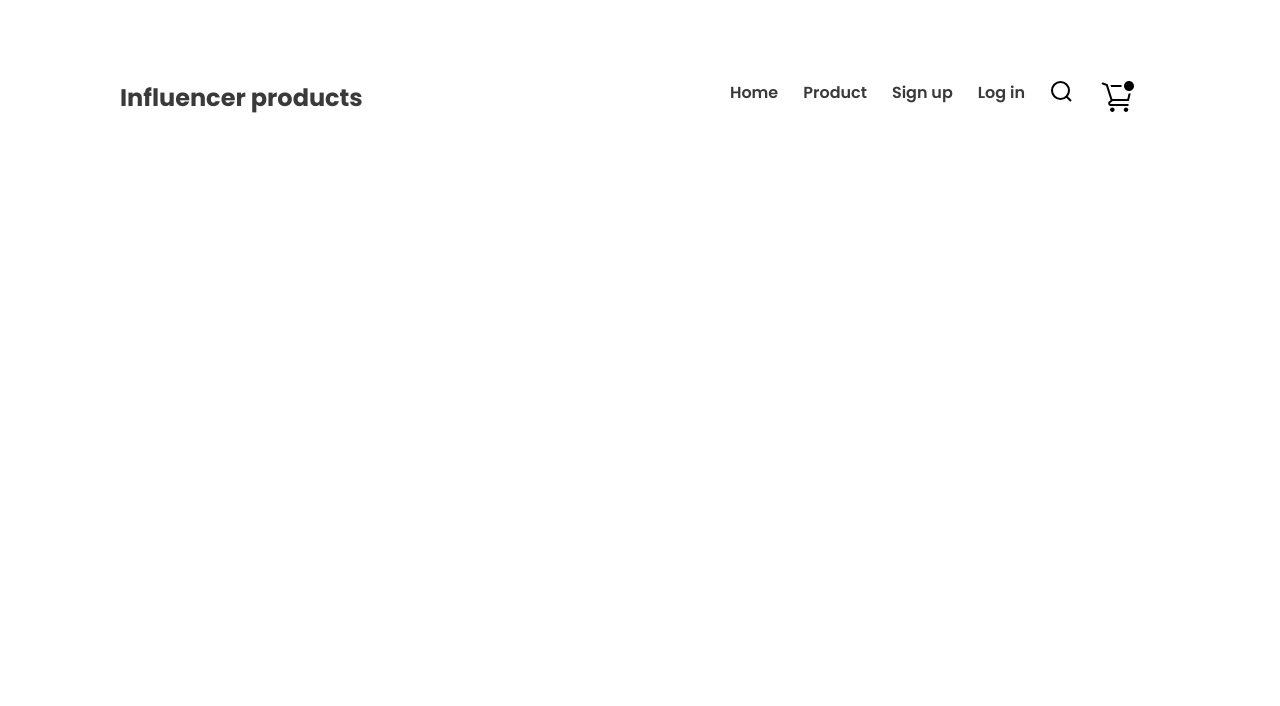
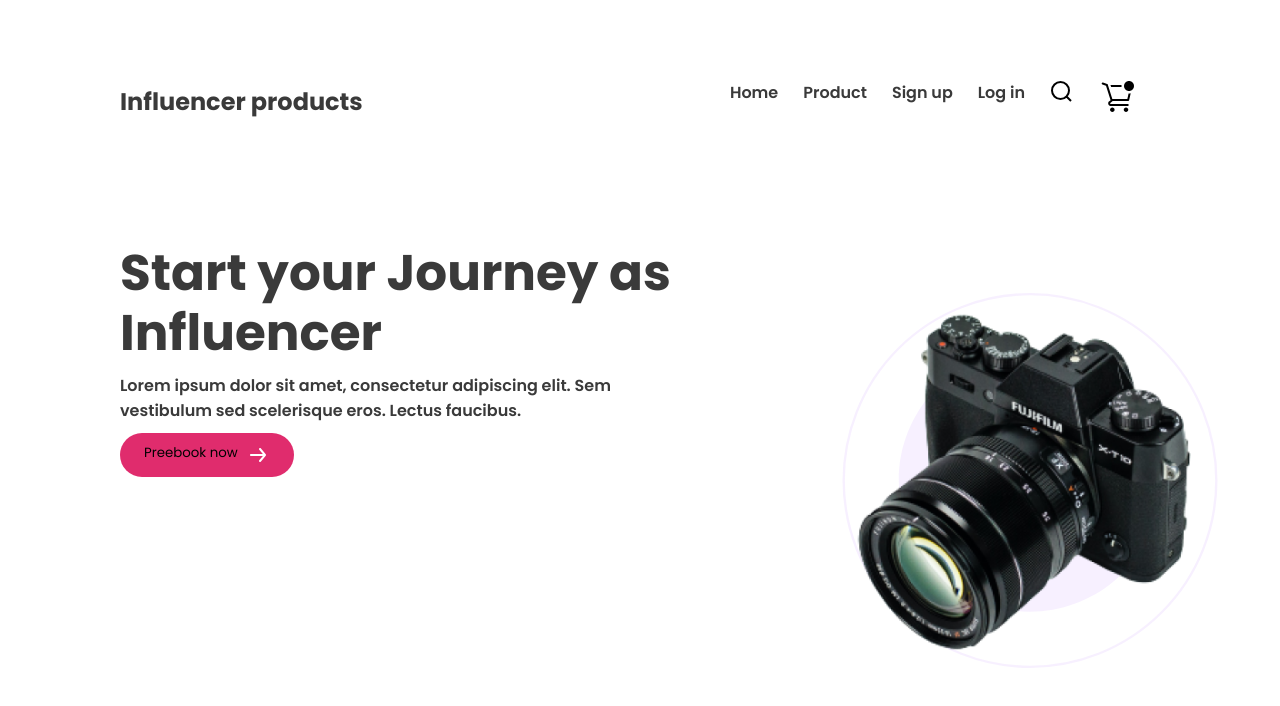
Before and after one commit to AliHossain09/influencer-gear-tusk, a plain HTML site: page index.html in a window 1280 px wide. Drawn offline with Linux system fonts and the light colour scheme.

Commit message:
head section completed

```diff
--- a/index.html
+++ b/index.html
@@ -22,6 +22,18 @@
     </nav>
 
 </div>
+<div class="head">
+<div class="head-left">
+    <h2 class="head-title">Start your Journey as
+        Influencer</h2>
+    <p class="head-discription">Lorem ipsum dolor sit amet, consectetur adipiscing elit. Sem vestibulum sed scelerisque eros. Lectus faucibus.</p>
+    <button>Preebook now<img src="./influencer-images/arrow-forward 1.svg" alt=""></button>
+</div>
+<div class="head-right">
+    <img class="head-img1" src="./influencer-images/main-camera.png" alt="">
+    <img class="head-img2" src="./influencer-images/Circle design.svg" alt="">
+</div>
+</div>
     </header>
     <main>
 
--- a/style/influencer.css
+++ b/style/influencer.css
@@ -6,6 +6,7 @@
     padding: 0%;
     margin: 0%;
 }
+
 /* nav style section */
 
 header {
@@ -25,6 +26,8 @@ nav {
     display: flex;
     text-decoration: none;
     justify-content: space-between;
+    align-items: center;
+    padding-bottom: 120px;
 }
 
 a,
@@ -32,8 +35,8 @@ a,
     text-decoration: none;
     margin-right: 25px;
     color: #3A3A3A;
-font-size: 16px;
-font-weight: 600;
+    font-size: 16px;
+    font-weight: 600;
 }
 
 nav h3 {
@@ -42,3 +45,64 @@ nav h3 {
     font-weight: 700;
     width: 245px;
 }
+
+.head {
+    display: flex;
+
+
+
+}
+
+.head-left {
+   padding-right:130px ;
+}
+
+.head-title {
+    color: #3A3A3A;
+    font-size: 50px;
+    font-weight: 700;
+    line-height: 60px;
+    width: 580px;
+    height: 130px;
+}
+
+.head-discription {
+    color: #3A3A3A;
+    font-size: 16px;
+    font-weight: 600;
+    width: 500px;
+    height: 60px;
+
+}
+
+.head-right {
+    padding-top: 50px;
+}
+
+.head-img1 {
+    position: absolute;
+    z-index: 1;
+    width: 400px;
+    height: 375px;
+
+}
+
+.head-img2 {
+    position: absolute;
+    width: 400px;
+    height: 375px;
+
+
+
+
+}
+
+button {
+    border-radius: 41px;
+    background: #E02C6D;
+    display: inline-flex;
+    padding: 10px 24px;
+    align-items: flex-start;
+    gap: 8px;
+    border: 0;
+}
```
